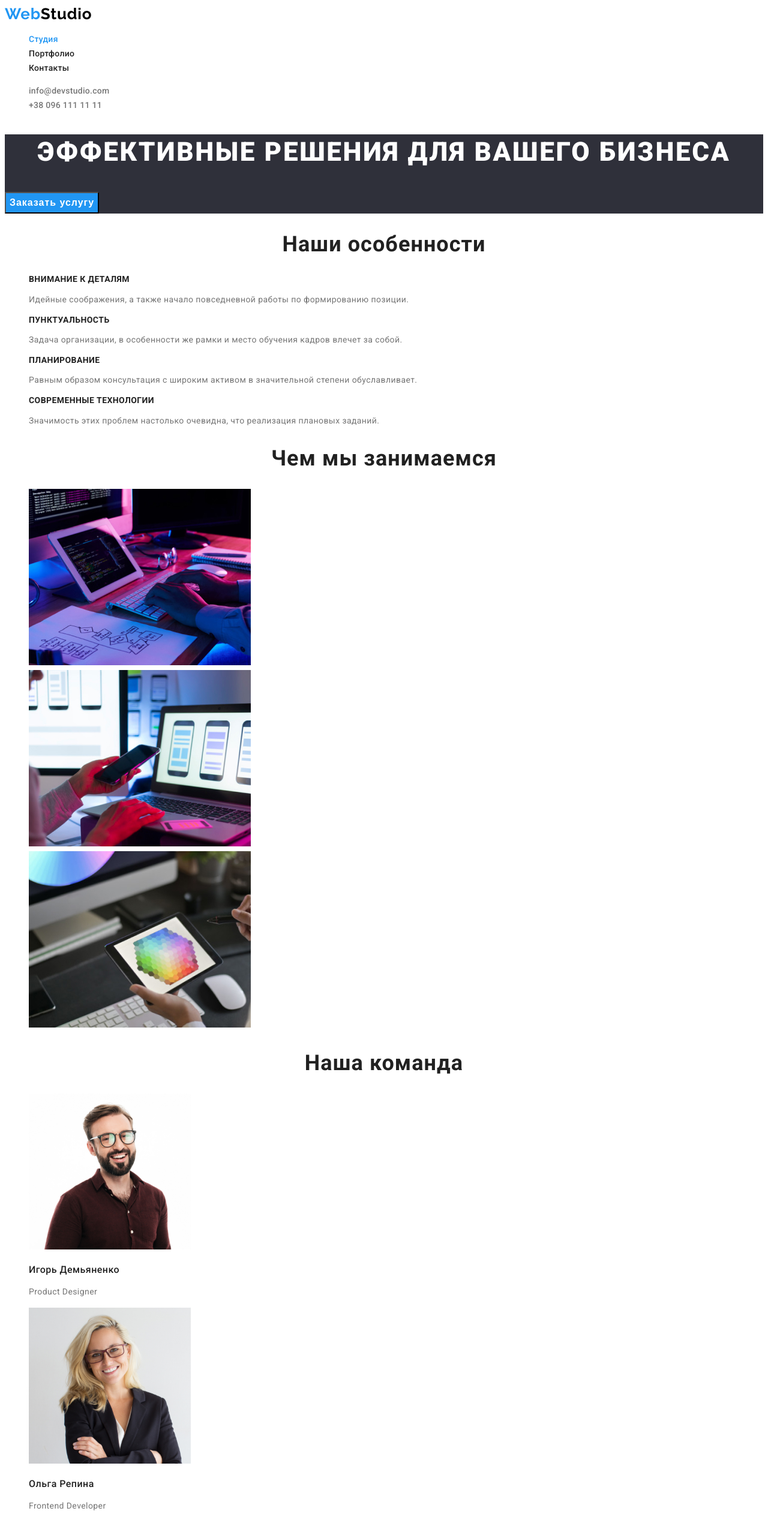
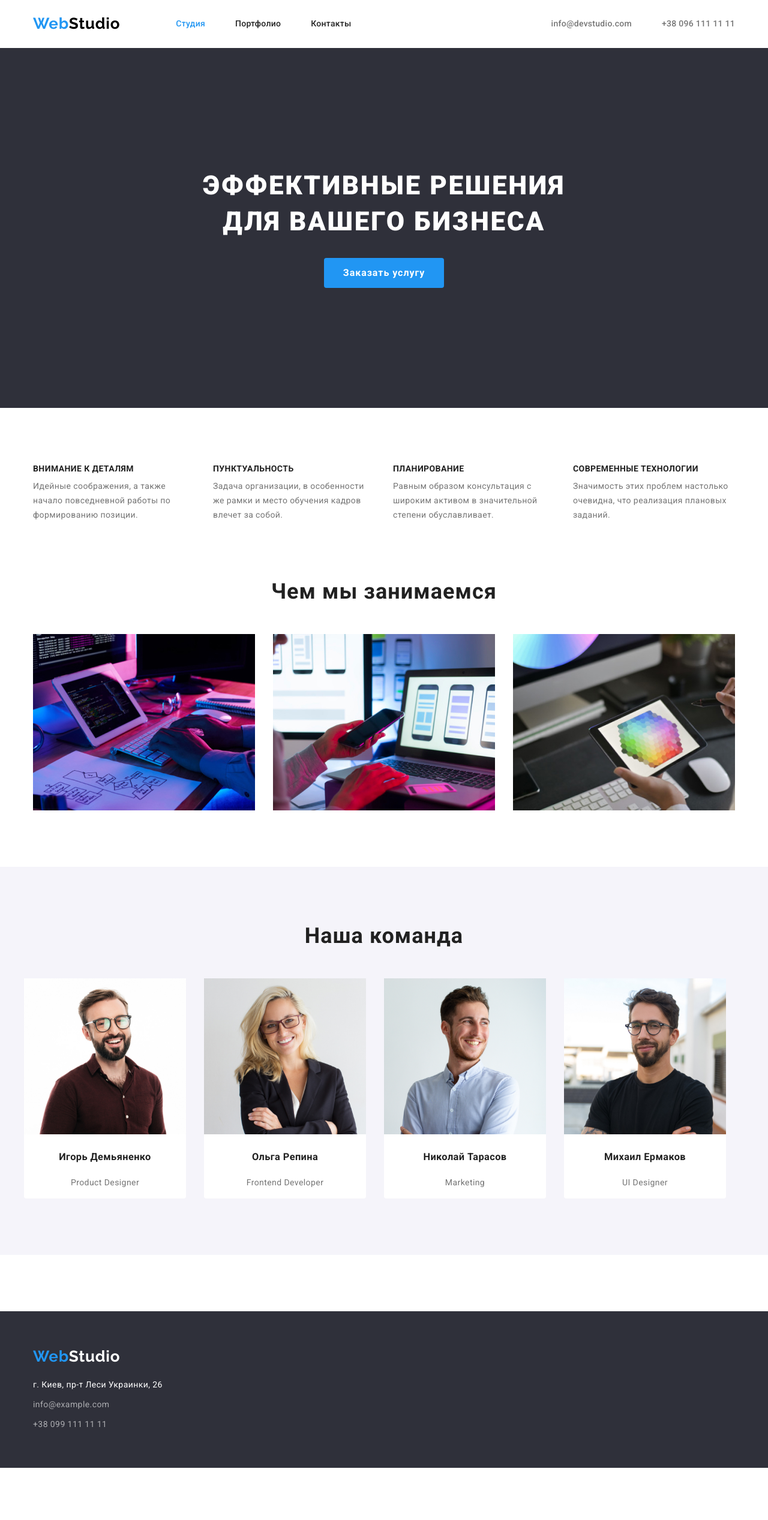
Before and after one commit to kruhliak/goit-markup-hw-03, a plain HTML site: page index.html in a window 1280 px wide. Shown: the top 2534 px of the page at 60% size. After the commit the page ends 2447 px from the top, so only its background shows below. Drawn offline with nearby package versions, Linux system fonts and the light colour scheme.

Commit message:
Разметка ДЗ-3

```diff
--- a/css/styles.css
+++ b/css/styles.css
@@ -2,6 +2,7 @@
   --primary-text-color: #757575;
   --title-text-color: #212121;
   --accent-color: #2196f3;
+  --primari-background-color: #2f303a;
 }
 
 body {
@@ -11,6 +12,13 @@ body {
   font-size: 14px;
   line-height: 1.71;
   letter-spacing: 0.03em;
+}
+
+.container {
+  width: 1200px;
+  padding: 0 15px;
+  margin: 0 auto;
+  /* outline: 2px solid #a7ddee; */
 }
 
 .logo {
@@ -30,6 +38,8 @@ body {
 
 .list {
   list-style: none;
+  margin: 0;
+  padding: 0;
 }
 
 .title {
@@ -38,9 +48,36 @@ body {
 
 .button {
   font-family: inherit;
+  border: none;
+  cursor: pointer;
 }
 
+.section-title {
+  color: var(--title-text-color);
+  font-weight: 700;
+  font-size: 36px;
+  line-height: 1.17;
+  text-align: center;
+  letter-spacing: 0.03em;
+
+  margin: 0 0 50px 0;
+}
+
+.section {
+  margin: 94px 0;
+}
 /* Шапка */
+
+.site-header > .main-nav {
+  display: flex;
+  align-items: center;
+  padding-top: 24px;
+  padding-bottom: 25px;
+}
+
+.site-nav {
+  display: flex;
+}
 
 .logo-end {
   color: #000000;
@@ -52,6 +89,25 @@ body {
   font-size: 14px;
   line-height: 1.1;
   letter-spacing: 0.02em;
+}
+
+.site-nav > .item:not(:last-child) {
+  margin-right: 50px;
+}
+
+.site-nav > .item:first-child {
+  margin-left: 93px;
+}
+
+/* Auth-nav */
+
+.auth-nav {
+  display: flex;
+  margin-left: auto;
+}
+
+.auth-nav > .item:not(:last-child) {
+  margin-right: 50px;
 }
 
 .auth-nav .link {
@@ -68,18 +124,11 @@ body {
   color: var(--accent-color);
 }
 
-.section-title {
-  color: var(--title-text-color);
-  font-weight: 700;
-  font-size: 36px;
-  line-height: 1.17;
-  text-align: center;
-  letter-spacing: 0.03em;
-}
-
 /* Герой */
 .site-hero {
-  background-color: #2f303a;
+  background-color: var(--primari-background-color);
+  text-align: center;
+  padding: 200px 0;
 }
 
 .hero-title {
@@ -90,6 +139,9 @@ body {
   letter-spacing: 0.06em;
   text-align: center;
   text-transform: uppercase;
+
+  margin: 0 auto 30px auto;
+  max-width: 696px;
 }
 
 .hero-button {
@@ -98,8 +150,12 @@ body {
   font-weight: 700;
   font-size: 16px;
   line-height: 1.87;
-  text-align: center;
   letter-spacing: 0.06em;
+
+  border-radius: 4px;
+  border: 0px solid transparent;
+  padding: 10px 32px;
+  cursor: pointer;
 }
 
 .hero-button:hover,
@@ -109,9 +165,35 @@ body {
 
 /* Особенности */
 
+.section-title.visually-hidden {
+  position: absolute;
+  width: 1px;
+  height: 1px;
+  margin: -1px;
+  border: 0;
+  padding: 0;
+  white-space: nowrap;
+  clip-path: inset(100%);
+  clip: rect(0 0 0 0);
+  overflow: hidden;
+}
+
 .feature-list {
   list-style: none;
+  margin: 0;
+  padding: 0;
+  display: flex;
+  flex-wrap: wrap;
 }
+
+.feature-list > .item {
+  width: calc((1170px - 90px) / 4);
+}
+
+.feature-list > .item:not(:last-child) {
+  margin-right: 30px;
+}
+
 .feature-list .title {
   color: var(--title-text-color);
   font-weight: bold;
@@ -119,21 +201,57 @@ body {
   line-height: 1.1;
   letter-spacing: 0.03em;
   text-transform: uppercase;
+
+  margin: 0 0 10px 0;
+}
+
+.feature-list .text {
+  margin: 0;
 }
 
 /* Наши работы */
 
 .work-list {
   list-style: none;
+  margin: 0;
+  padding: 0;
+
+  display: flex;
+}
+
+.work-list .item:not(:last-child) {
+  margin-right: 30px;
+}
+
+.work-list img {
+  display: block;
 }
 
 /* Команда */
 
+.section > .main-team {
+  padding: 94px 0;
+}
+
 .team-list {
   list-style: none;
+  margin: 0;
+  padding: 0;
+
+  display: flex;
 }
 
-.team-list .title {
+.team-list > .item:not(:last-child) {
+  margin-right: 30px;
+}
+
+.team-list > .item {
+  background-color: #fff;
+  border-radius: 0px 0px 4px 4px;
+  text-align: center;
+}
+
+.team-list > .title {
   color: var(--title-text-color);
   font-weight: 500;
   font-size: 16px;
@@ -141,9 +259,26 @@ body {
   letter-spacing: 0.03em;
 }
 
+.team-list > .title {
+  margin: 0 0 10px 0;
+}
+
+.team-list > .text {
+  margin: 0;
+}
+
+.section.background-accent {
+  background-color: #f5f4fa;
+}
+
 /* Подвал */
 .site-footer {
   background: #2f303a;
+}
+
+.site-footer > .container {
+  padding-bottom: 60px;
+  padding-top: 60px;
 }
 
 .site-footer .logo-end {
@@ -161,6 +296,9 @@ body {
   font-size: 14px;
   line-height: 1.71;
   letter-spacing: 0.03em;
+
+  display: inline-block;
+  margin: 0 0 9px 0;
 }
 
 .site-footer .contact {
@@ -171,12 +309,39 @@ body {
   letter-spacing: 0.03em;
 }
 
+.site-footer .contact:not(:last-child) {
+  padding: 0 0 9px 0;
+}
+
+.site-footer .logo {
+  display: inline-block;
+  margin: 0 0 20px 0;
+}
+
+.site-footer .link {
+  display: block;
+}
+
 /* portfolio.html */
+
+.portfolio-section {
+  margin-top: 128px;
+  margin-bottom: 60px;
+}
 
 /* Фильтр */
 
 .filtr-list {
   list-style: none;
+  margin: 0 0 50px 0;
+  padding: 0;
+
+  display: flex;
+  justify-content: center;
+}
+
+.filtr-list > .item:not(:last-child) {
+  margin-right: 8px;
 }
 
 .filtr-list .button {
@@ -188,6 +353,9 @@ body {
   font-size: 16px;
   line-height: 1.62;
   letter-spacing: 0.03em;
+
+  border-radius: 4px;
+  padding: 6px 22px;
 }
 
 .filtr-list .button:hover,
@@ -210,6 +378,20 @@ body {
 
 .example-list {
   list-style: none;
+  margin: -15px;
+  padding: 0;
+
+  display: flex;
+  flex-wrap: wrap;
+}
+
+.example-list > .item {
+  margin: 15px 15px 0 15px;
+  width: calc((1170px - 60px) / 3);
+}
+
+.example-list > .item:nth-child(-n + 3) {
+  margin-top: 0;
 }
 
 .example-list .title {
@@ -218,10 +400,18 @@ body {
   font-size: 18px;
   line-height: 2;
   letter-spacing: 0.06em;
+
+  margin: 0 0 4px 0;
 }
 
 .example-list .text {
   color: var(--primary-text-color);
   font-size: 16px;
   line-height: 1.87;
+
+  margin: 0 0 20px 0;
 }
+
+.example-list img {
+  margin-bottom: 20px;
+}
--- a/index.html
+++ b/index.html
@@ -9,29 +9,37 @@
       href="https://fonts.googleapis.com/css2?family=Raleway:wght@700&family=Roboto:wght@400;500;700;900&display=swap"
       rel="stylesheet"
     />
+    <link
+      rel="stylesheet"
+      href="https://cdnjs.cloudflare.com/ajax/libs/modern-normalize/1.0.0/modern-normalize.min.css"
+    />
     <link rel="stylesheet" href="./css/styles.css" />
   </head>
   <body>
     <!-- Шапка сайта -->
     <header class="site-header">
-      <nav class="site-nav">
+      <nav class="main-nav container">
         <a href="./index.html" lang="en" class="logo"
           >Web<span class="logo-end">Studio</span></a
         >
 
         <ul class="site-nav list">
-          <li><a href="./index.html" class="link active">Студия</a></li>
-          <li><a href="./portfolio.html" class="link">Портфолио</a></li>
-          <li><a href="#" class="link">Контакты</a></li>
+          <li class="item">
+            <a href="./index.html" class="link active">Студия</a>
+          </li>
+          <li class="item">
+            <a href="./portfolio.html" class="link">Портфолио</a>
+          </li>
+          <li class="item"><a href="#" class="link">Контакты</a></li>
         </ul>
 
         <ul class="auth-nav list">
-          <li>
+          <li class="item">
             <a href="mailto:info@devstudio.com" class="link"
               >info@devstudio.com</a
             >
           </li>
-          <li>
+          <li class="item">
             <a href="tel:+38096111111" class="link">+38 096 111 11 11</a>
           </li>
         </ul>
@@ -41,37 +49,40 @@
     <main>
       <!-- Герой -->
       <section class="site-hero">
+        <div class="container">
           <h1 class="hero-title">Эффективные решения для вашего бизнеса</h1>
           <button type="button" class="hero-button">Заказать услугу</button>
+        </div>
       </section>
 
       <!-- Особенности -->
       <section class="section">
-        <h2 class="section-title">Наши особенности</h2>
+        <div class="container">
+          <h2 class="section-title visually-hidden">Наши особенности</h2>
 
           <ul class="feature-list">
-          <li>
+            <li class="item">
               <h3 class="title">Внимание к деталям</h3>
               <p class="text">
                 Идейные соображения, а также начало повседневной работы по
                 формированию позиции.
               </p>
             </li>
-          <li>
+            <li class="item">
               <h3 class="title">Пунктуальность</h3>
               <p class="text">
-              Задача организации, в особенности же рамки и место обучения кадров
-              влечет за собой.
+                Задача организации, в особенности же рамки и место обучения
+                кадров влечет за собой.
               </p>
             </li>
-          <li>
+            <li class="item">
               <h3 class="title">Планирование</h3>
               <p class="text">
                 Равным образом консультация с широким активом в значительной
                 степени обуславливает.
               </p>
             </li>
-          <li>
+            <li class="item">
               <h3 class="title">Современные технологии</h3>
               <p class="text">
                 Значимость этих проблем настолько очевидна, что реализация
@@ -79,14 +90,16 @@
               </p>
             </li>
           </ul>
+        </div>
       </section>
 
       <!-- Наши работы -->
       <section class="section">
+        <div class="container">
           <h2 class="section-title">Чем мы занимаемся</h2>
 
           <ul class="work-list">
-          <li>
+            <li class="item">
               <img
                 src="./img/box-1.jpg"
                 alt="Верстка стилей"
@@ -94,7 +107,7 @@
                 height="294"
               />
             </li>
-          <li>
+            <li class="item">
               <img
                 src="./img/box-2.jpg"
                 alt="Выбор дизайна"
@@ -102,7 +115,7 @@
                 height="294"
               />
             </li>
-          <li>
+            <li class="item">
               <img
                 src="./img/box-3.jpg"
                 alt="Подборка цветовой гаммы"
@@ -111,14 +124,16 @@
               />
             </li>
           </ul>
+        </div>
       </section>
 
       <!-- Команда -->
-      <section class="section">
+      <section class="section background-accent">
+        <div class="container main-team">
           <h2 class="section-title">Наша команда</h2>
 
           <ul class="team-list">
-          <li>
+            <li class="item">
               <img
                 src="./img/team-1.jpg"
                 alt="Фото сотрудника"
@@ -126,9 +141,9 @@
                 height="260"
               />
               <h3 class="title">Игорь Демьяненко</h3>
-            <p lang="en">Product Designer</p>
+              <p lang="en" class="text">Product Designer</p>
             </li>
-          <li>
+            <li class="item">
               <img
                 src="./img/team-2.jpg"
                 alt="Фото сотрудника"
@@ -136,9 +151,9 @@
                 height="260"
               />
               <h3 class="title">Ольга Репина</h3>
-            <p lang="en">Frontend Developer</p>
+              <p lang="en" class="text">Frontend Developer</p>
             </li>
-          <li>
+            <li class="item">
               <img
                 src="./img/team-3.jpg"
                 alt="Фото сотрудника"
@@ -146,9 +161,9 @@
                 height="260"
               />
               <h3 class="title">Николай Тарасов</h3>
-            <p lang="en">Marketing</p>
+              <p lang="en" class="text">Marketing</p>
             </li>
-          <li>
+            <li class="item">
               <img
                 src="./img/team-4.jpg"
                 alt="Фото сотрудника"
@@ -156,18 +171,20 @@
                 height="260"
               />
               <h3 class="title">Михаил Ермаков</h3>
-            <p lang="en">UI Designer</p>
+              <p lang="en" class="text">UI Designer</p>
             </li>
           </ul>
+        </div>
       </section>
     </main>
 
     <!-- Подвал -->
     <footer class="site-footer">
+      <div class="container">
         <a href="./index.html" class="logo"
           >Web<span class="logo-end">Studio</span></a
         >
-      <address>
+        <address class="contact-info">
           <a href="https://goo.gl/maps/bzkinhmpRiBep3HJ8" class="link map"
             >г. Киев, пр-т Леси Украинки, 26
           </a>
@@ -176,6 +193,7 @@
           >
           <a href="tel:+380991111111" class="link contact">+38 099 111 11 11</a>
         </address>
+      </div>
     </footer>
   </body>
 </html>
```
Also changed, not shown: portfolio.html (+34 -26 lines). Lines whose indentation alone changed are shown as unchanged.
